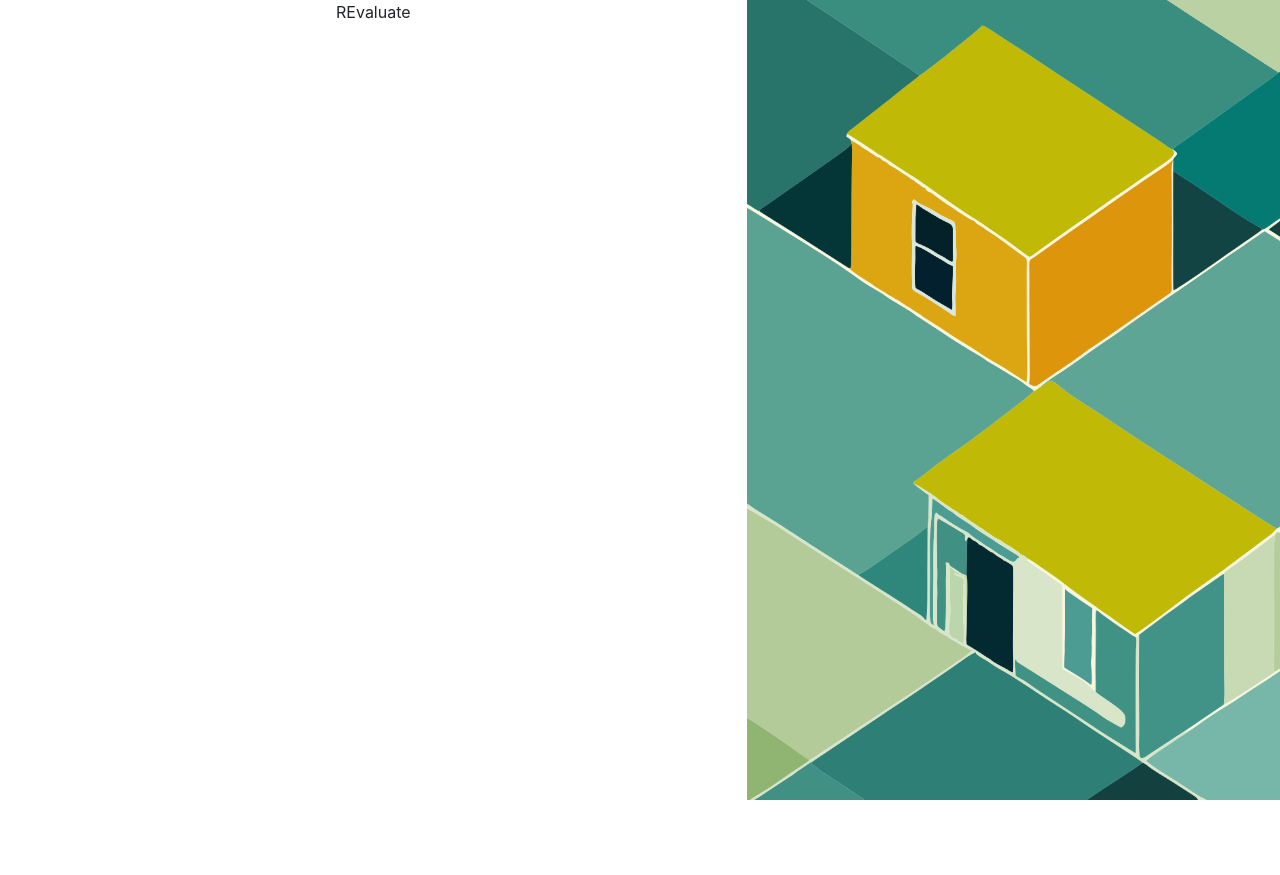
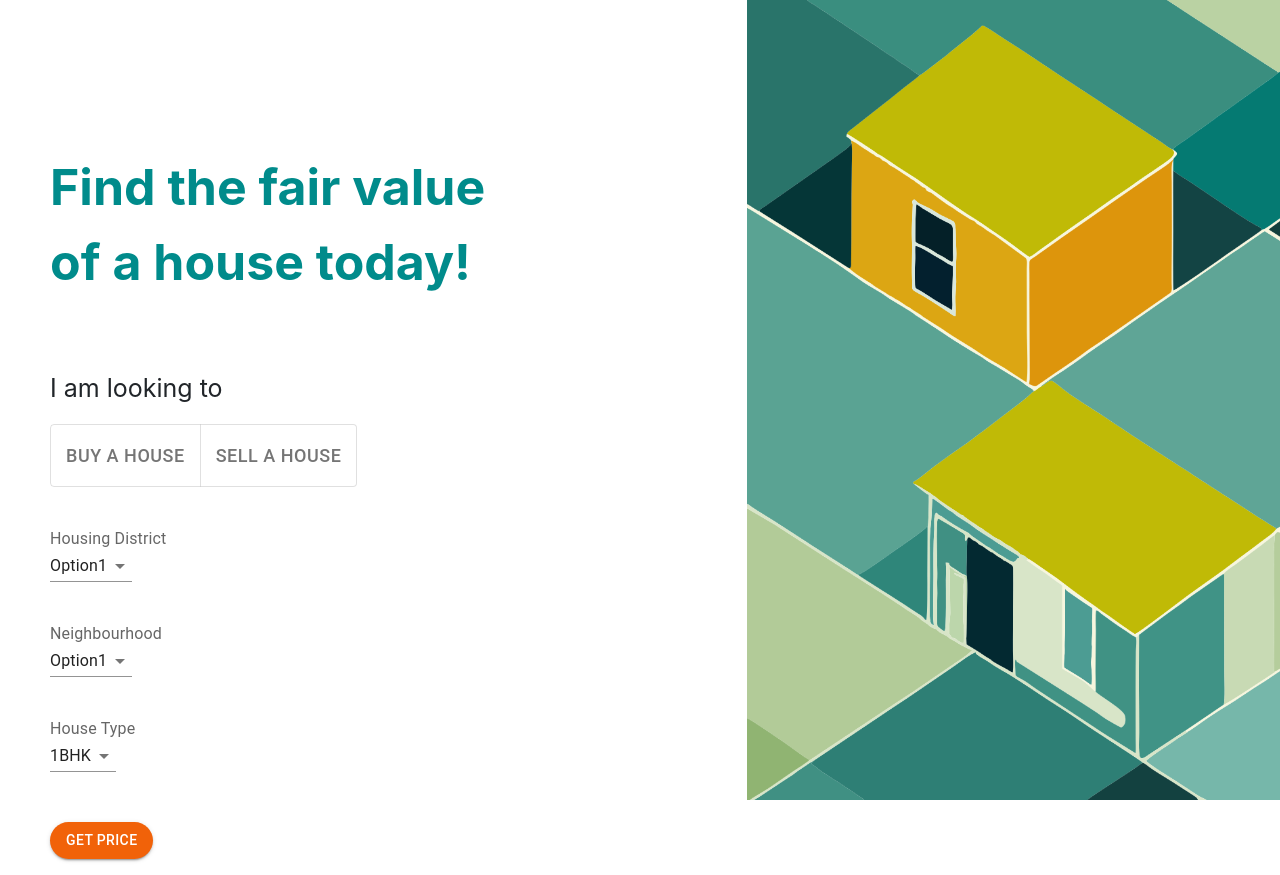
Before and after one commit to RishJohn14/HousingInfo, a React (Create React App) app in the folder revaluate_client/: page / in a window 1280 px wide. Shown: the top 875 px of the page. Before the commit the page ends 800 px from the top, so only its background shows below. Built offline with nearby package versions, Linux system fonts and the light colour scheme.

Commit message:
Commit for the home page with buttons and dropdown

```diff
--- a/revaluate_client/package.json
+++ b/revaluate_client/package.json
@@ -16,6 +16,7 @@
     "react-dom": "^18.2.0",
     "react-router-dom": "^6.8.1",
     "react-scripts": "5.0.1",
+    "styled-components": "^5.3.9",
     "web-vitals": "^2.1.4"
   },
   "scripts": {
--- a/revaluate_client/src/screens/HomePage/HomePage.jsx
+++ b/revaluate_client/src/screens/HomePage/HomePage.jsx
@@ -1,11 +1,90 @@
 import React from 'react';
+import {useState} from 'react';
 import './HomePage.css'
-import { Grid } from '@mui/material';
+import { Stack,Grid,Button,ThemeProvider, createTheme, InputLabel, NativeSelect} from '@mui/material';
+import {ToggleButton,ToggleButtonGroup} from '@mui/material';
+
 
 function HomePage() {
+    const[formats, setFormats] = useState()
+    const handleFormatChange = (event,updatedFormat) =>{
+        if(updatedFormat !== null)
+        setFormats(updatedFormat)
+    }
+
+     const theme = createTheme({
+     palette: {
+      primary: {
+      main: '#f16209'
+      }}});
     return (<Grid container>
+
+
         <Grid item xs={7}>
-            <p>REvaluate</p>
+
+            <Grid item xs={8}>
+            <p style={{fontSize: 50,textAlign: "left", marginTop: '150px', marginLeft:'50px', fontWeight:'bold'}}>
+                <font color = "darkcyan">
+                     Find the fair value of a house today!
+                </font>
+            </p>
+            </Grid>
+
+            <Grid style={{textAlign:'left', marginTop:'70px', marginLeft:'50px'}}>
+                <p style={{fontSize:25}}>
+                    I am looking to
+                </p>
+
+                <Stack direction='row'>
+                    <ToggleButtonGroup aria-label='selection' value={formats} onChange={handleFormatChange} color="success" exclusive size='large'>
+
+                    <ToggleButton value = 'buy' aria-label='buy' style={{fontSize:18}}> Buy a house </ToggleButton>
+                    <ToggleButton value = 'sell' aria-label='sell'style={{fontSize:18}}> Sell a house </ToggleButton>
+
+                    </ToggleButtonGroup>
+
+                </Stack>
+
+
+                <p>
+                <InputLabel htmlFor="select1" style={{marginTop:40}}>Housing District</InputLabel>
+                <NativeSelect id="select1" value={formats} exclusive onChange={handleFormatChange}>
+                  <option value="option1">Option1</option>
+                  <option value="option2">Option2</option>
+                  <option value="option3">Option3</option>
+                </NativeSelect>
+                </p>
+
+                <p>
+                <InputLabel htmlFor="select2" style={{marginTop:40}}>Neighbourhood</InputLabel>
+                <NativeSelect id="select2" value={formats} exclusive onChange={handleFormatChange}>
+                  <option value="option1">Option1</option>
+                  <option value="option2">Option2</option>
+                  <option value="option3">Option3</option>
+                </NativeSelect>
+                </p>
+
+                <p>
+                <InputLabel htmlFor="select3" style={{marginTop:40}}>House Type</InputLabel>
+                <NativeSelect id="select3" value={formats} exclusive onChange={handleFormatChange}>
+                    <option value="1bhk">1BHK</option>
+                    <option value="2bhk">2BHK</option>
+                    <option value="3bhk">3BHK</option>
+                    <option value="4bhk">4BHK</option>
+                    <option value="5bhk">5BHK</option>
+                </NativeSelect>
+                </p>
+
+
+                <p style={{marginTop:50}}>
+                    <ThemeProvider theme={theme}>
+                    <Button variant="contained" sx={{borderRadius: 50}}>Get Price</Button>
+                    </ThemeProvider>
+                </p>
+
+
+            </Grid>
+
         </Grid>
         <Grid item xs={5}>
             <img src={require('./houseVectorImg.png')} alt={'house img'} className='homeImg' />
```
Also changed, not shown: 1 other file (tests, documents, lock files or other folders).
